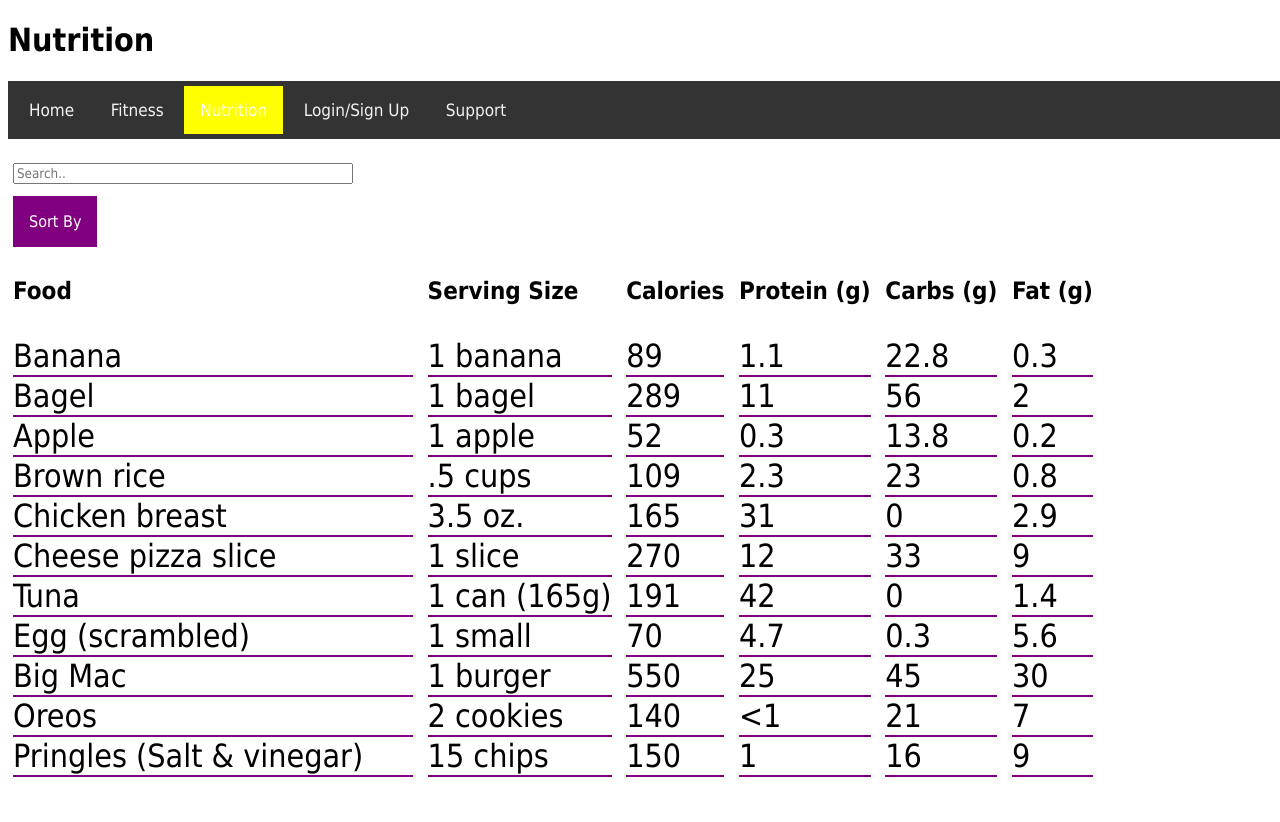
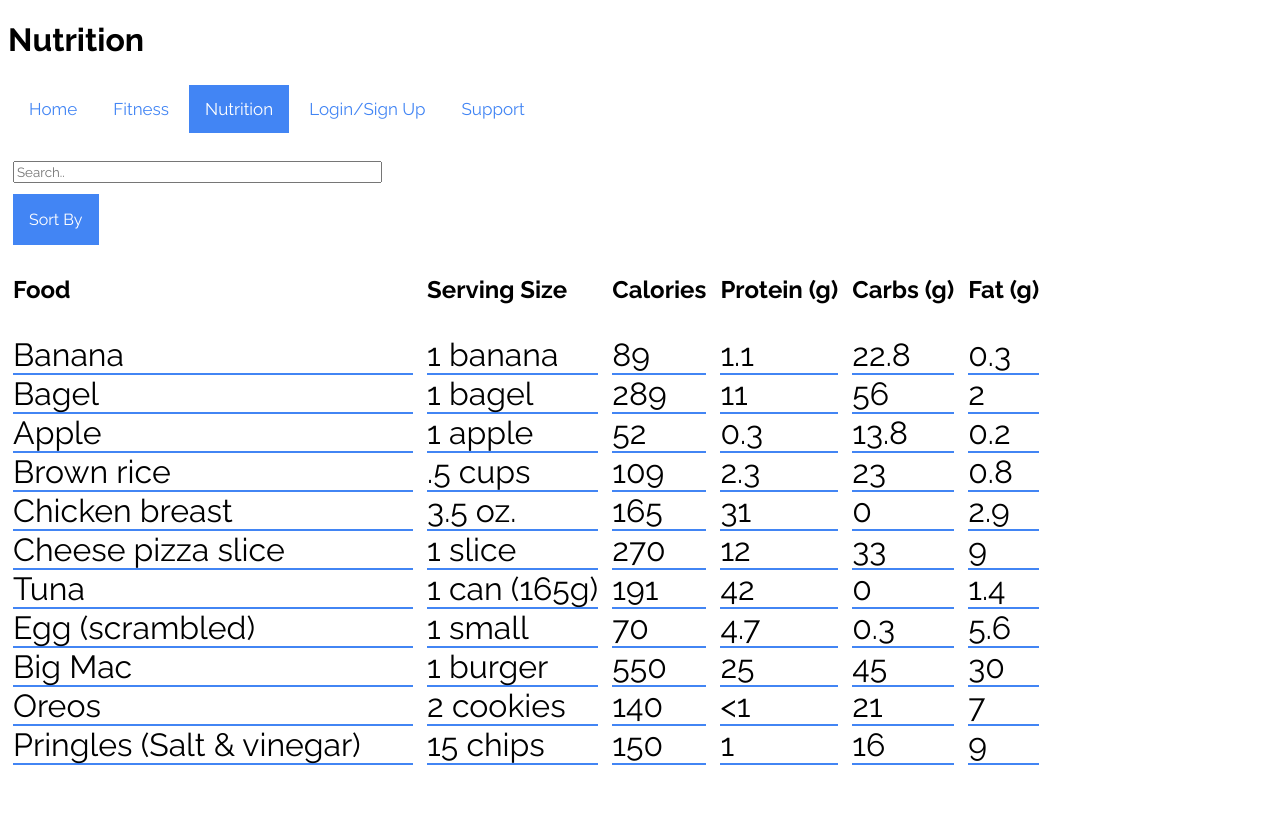
Before and after one commit to Konami-Fitness/project, a PHP site: page /nutrition.html in a window 1280 px wide. After the commit the page ends 765 px from the top, so only its background shows below. Run offline with PHP 8.4, Linux system fonts and the light colour scheme.

Commit message:
Add files via upload

```diff
--- a/navbar.css
+++ b/navbar.css
@@ -1,5 +1,5 @@
 html * {
-  font-family: Tahoma, Geneva, sans-serif;
+  font-family: "Raleway", "Quicksand", helvetica, sans-serif;
 }
 
 .searchbar {
@@ -9,14 +9,14 @@ html * {
 
 /* Add a black background color to the top navigation */
 .topnav {
-  background-color: #333;
+  background-color: white;
   overflow: hidden;
   width: 100%;
 }
 
 /* Style the links inside the navigation bar */
 .topnav a {
-  color: #f2f2f2;
+  color: #4285f4;
   text-align: center;
   padding: 14px 16px;
   text-decoration: none;
@@ -32,7 +32,7 @@ html * {
 
 /* Add a color to the active/current link */
 .topnav a.active {
-  background-color: yellow;
+  background-color: #4285f4;
   color: white;
 }
 
--- a/nutrition.css
+++ b/nutrition.css
@@ -1,3 +1,7 @@
+html * {
+	font-family: "Raleway", "Quicksand", helvetica, sans-serif;
+}
+
 div {
 	display: inline-block;
 	padding: 5px;
@@ -19,12 +23,12 @@ ul {
 }
 
 ul li {
-	border-bottom: 2px solid purple;
+	border-bottom: 2px solid #4285f4;
 }
 
 /* Dropdown Button */
 .dropbtn {
-  background-color: purple;
+  background-color: #4285f4;
   color: white;
   padding: 16px;
   font-size: 1em;
@@ -63,4 +67,4 @@ ul li {
 .dropdown:hover .dropdown-content {display: block;}
 
 /* Change the background color of the dropdown button when the dropdown content is shown */
-.dropdown:hover .dropbtn {background-color: yellow; color: purple;}
+.dropdown:hover .dropbtn {background-color: #4285f4; color: white;}
--- a/nutrition.html
+++ b/nutrition.html
@@ -2,6 +2,8 @@
 <html>
   <head>
     <title>Nutrition Dashboard</title>
+    <link href="https://fonts.googleapis.com/css2?family=Quicksand&family=Raleway&display=swap" rel="stylesheet">
+    <link href="https://fonts.googleapis.com/css2?family=Raleway:wght@700&display=swap" rel="stylesheet">
     <link rel="stylesheet" href="navbar.css">
     <link rel=stylesheet href="nutrition.css"/>
   </head>
```
